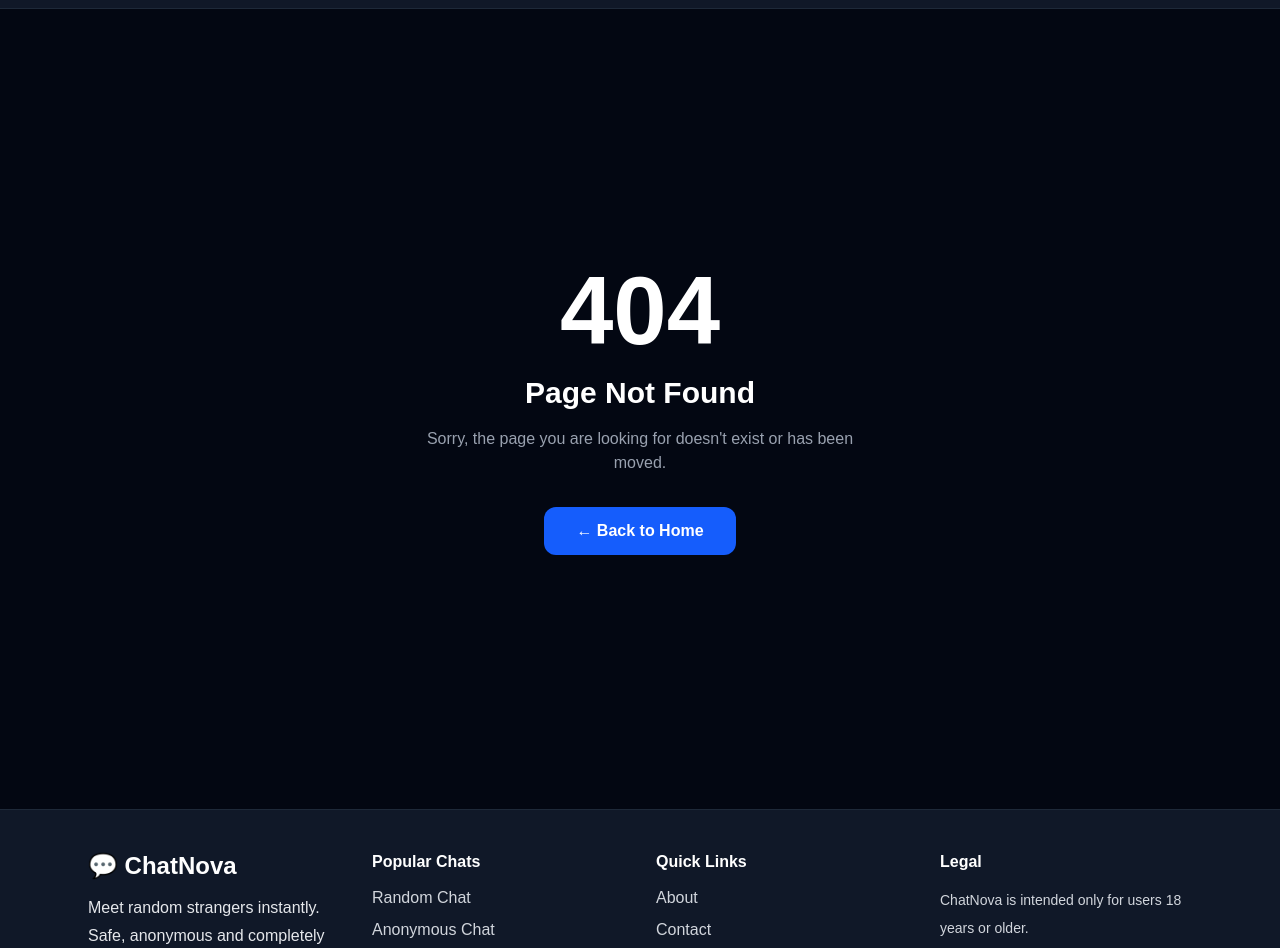
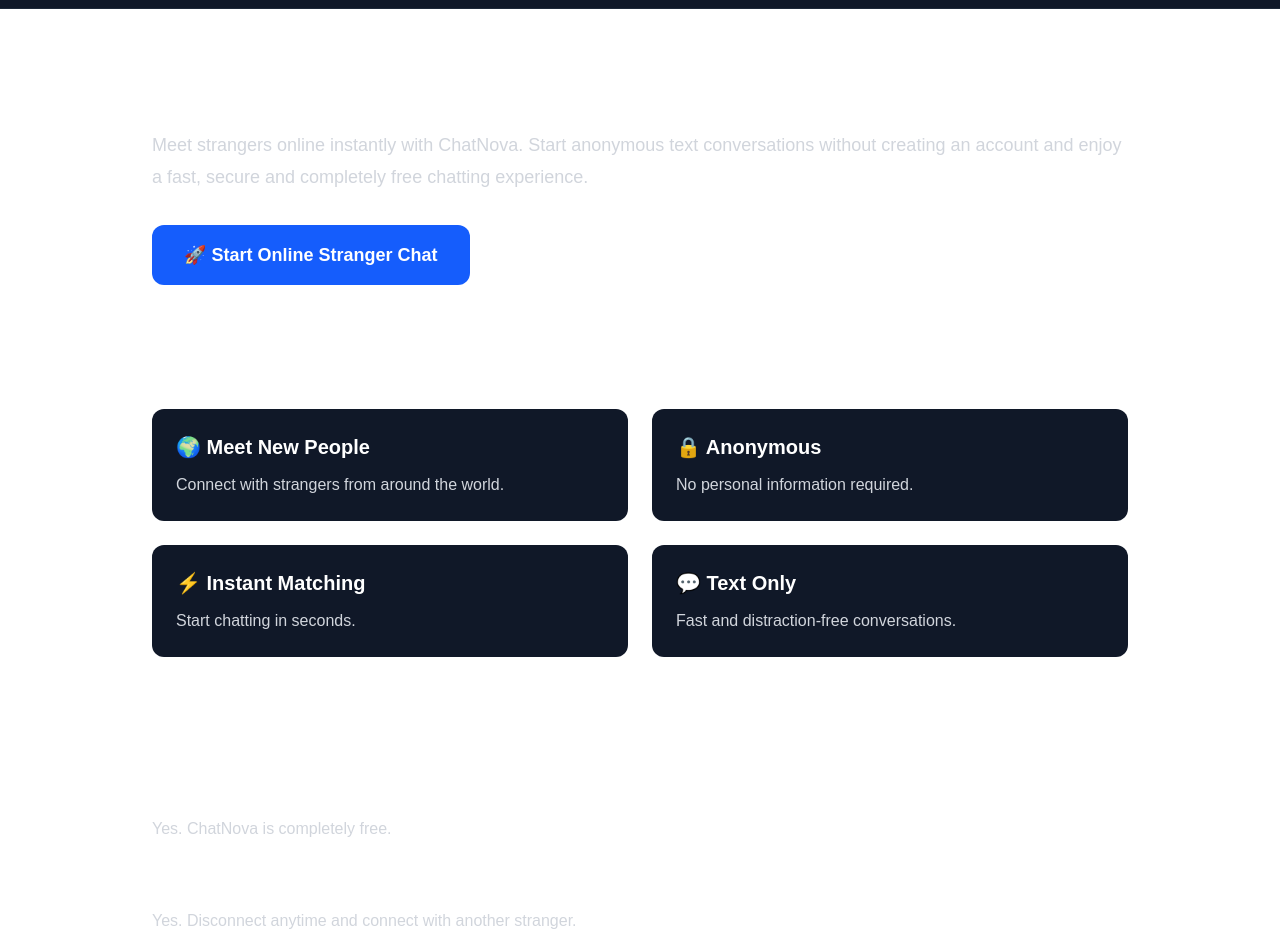
Before and after one commit to Shubhampb4499/random-chat, a Next.js app: page /online-stranger-chat in a window 1280 px wide. Before the commit this address had no page. Shown: the part 60-1008 px from the top of the page. Built offline with nearby package versions, Linux system fonts and the light colour scheme.

Commit message:
Added Online Stranger Chat SEO page

```diff
--- /dev/null
+++ b/app/online-stranger-chat/page.tsx
@@ -0,0 +1,176 @@
+import type { Metadata } from "next";
+import Link from "next/link";
+
+export const metadata: Metadata = {
+  title: "Online Stranger Chat | ChatNova",
+  description:
+    "Start online stranger chat instantly with random people. No signup, no login, free anonymous text chat on ChatNova.",
+  keywords: [
+    "Online Stranger Chat",
+    "Stranger Chat Online",
+    "Anonymous Stranger Chat",
+    "Random Stranger Chat",
+    "ChatNova",
+  ],
+  alternates: {
+    canonical: "https://chatnova.in/online-stranger-chat",
+  },
+};
+
+const faqSchema = {
+  "@context": "https://schema.org",
+  "@type": "FAQPage",
+  "mainEntity": [
+    {
+      "@type": "Question",
+      "name": "What is Online Stranger Chat?",
+      "acceptedAnswer": {
+        "@type": "Answer",
+        "text": "ChatNova lets you instantly connect with random strangers online through anonymous text chat."
+      }
+    },
+    {
+      "@type": "Question",
+      "name": "Do I need to register?",
+      "acceptedAnswer": {
+        "@type": "Answer",
+        "text": "No. You can start chatting without signup."
+      }
+    }
+  ]
+};
+
+export default function OnlineStrangerChatPage() {
+  return (
+    <main className="max-w-5xl mx-auto px-6 py-12 text-white">
+
+      <script
+        type="application/ld+json"
+        dangerouslySetInnerHTML={{
+          __html: JSON.stringify(faqSchema),
+        }}
+      />
+
+      <h1 className="text-5xl font-bold mb-6">
+        Online Stranger Chat
+      </h1>
+
+      <p className="text-gray-300 text-lg leading-8 mb-8">
+        Meet strangers online instantly with ChatNova. Start anonymous text
+        conversations without creating an account and enjoy a fast, secure and
+        completely free chatting experience.
+      </p>
+
+      <Link
+        href="/chat"
+        className="inline-block bg-blue-600 hover:bg-blue-700 px-8 py-4 rounded-xl font-semibold text-lg"
+      >
+        🚀 Start Online Stranger Chat
+      </Link>
+
+      <section className="mt-16">
+
+        <h2 className="text-3xl font-bold mb-6">
+          Why Choose ChatNova?
+        </h2>
+
+        <div className="grid md:grid-cols-2 gap-6">
+
+          <div className="bg-gray-900 p-6 rounded-xl">
+            <h3 className="text-xl font-semibold mb-3">
+              🌍 Meet New People
+            </h3>
+
+            <p className="text-gray-300">
+              Connect with strangers from around the world.
+            </p>
+          </div>
+
+          <div className="bg-gray-900 p-6 rounded-xl">
+            <h3 className="text-xl font-semibold mb-3">
+              🔒 Anonymous
+            </h3>
+
+            <p className="text-gray-300">
+              No personal information required.
+            </p>
+          </div>
+
+          <div className="bg-gray-900 p-6 rounded-xl">
+            <h3 className="text-xl font-semibold mb-3">
+              ⚡ Instant Matching
+            </h3>
+
+            <p className="text-gray-300">
+              Start chatting in seconds.
+            </p>
+          </div>
+
+          <div className="bg-gray-900 p-6 rounded-xl">
+            <h3 className="text-xl font-semibold mb-3">
+              💬 Text Only
+            </h3>
+
+            <p className="text-gray-300">
+              Fast and distraction-free conversations.
+            </p>
+          </div>
+
+        </div>
+
+      </section>
+
+      <section className="mt-16">
+
+        <h2 className="text-3xl font-bold mb-6">
+          Frequently Asked Questions
+        </h2>
+
+        <div className="space-y-8">
+
+          <div>
+            <h3 className="text-xl font-semibold mb-2">
+              Is Online Stranger Chat free?
+            </h3>
+
+            <p className="text-gray-300">
+              Yes. ChatNova is completely free.
+            </p>
+          </div>
+
+          <div>
+            <h3 className="text-xl font-semibold mb-2">
+              Can I leave anytime?
+            </h3>
+
+            <p className="text-gray-300">
+              Yes. Disconnect anytime and connect with another stranger.
+            </p>
+          </div>
+
+        </div>
+
+      </section>
+
+      <section className="mt-20 bg-gray-900 rounded-2xl p-10 text-center">
+
+        <h2 className="text-4xl font-bold mb-4">
+          Start Chatting Today
+        </h2>
+
+        <p className="text-gray-300 mb-8">
+          Join thousands of users enjoying anonymous online stranger chat.
+        </p>
+
+        <Link
+          href="/chat"
+          className="inline-block bg-blue-600 hover:bg-blue-700 px-8 py-4 rounded-xl font-semibold"
+        >
+          🚀 Start Chat
+        </Link>
+
+      </section>
+
+    </main>
+  );
+}
```
